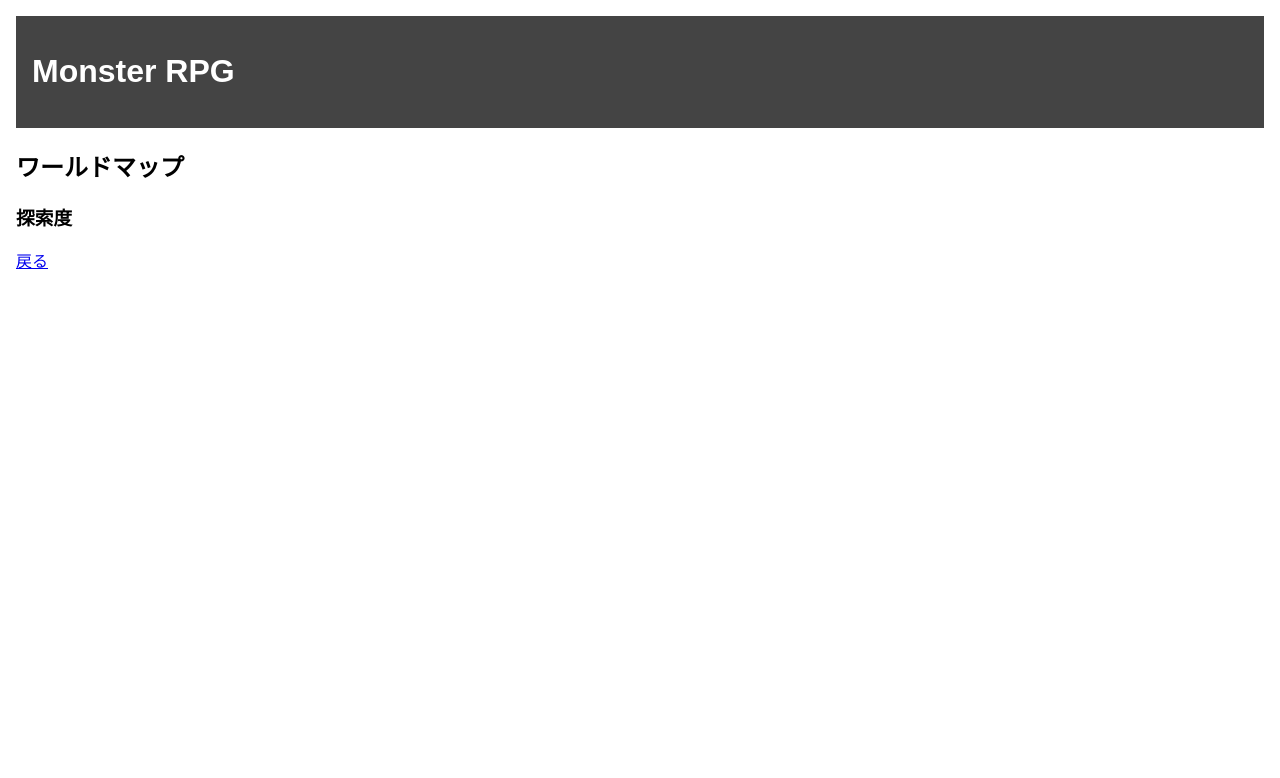
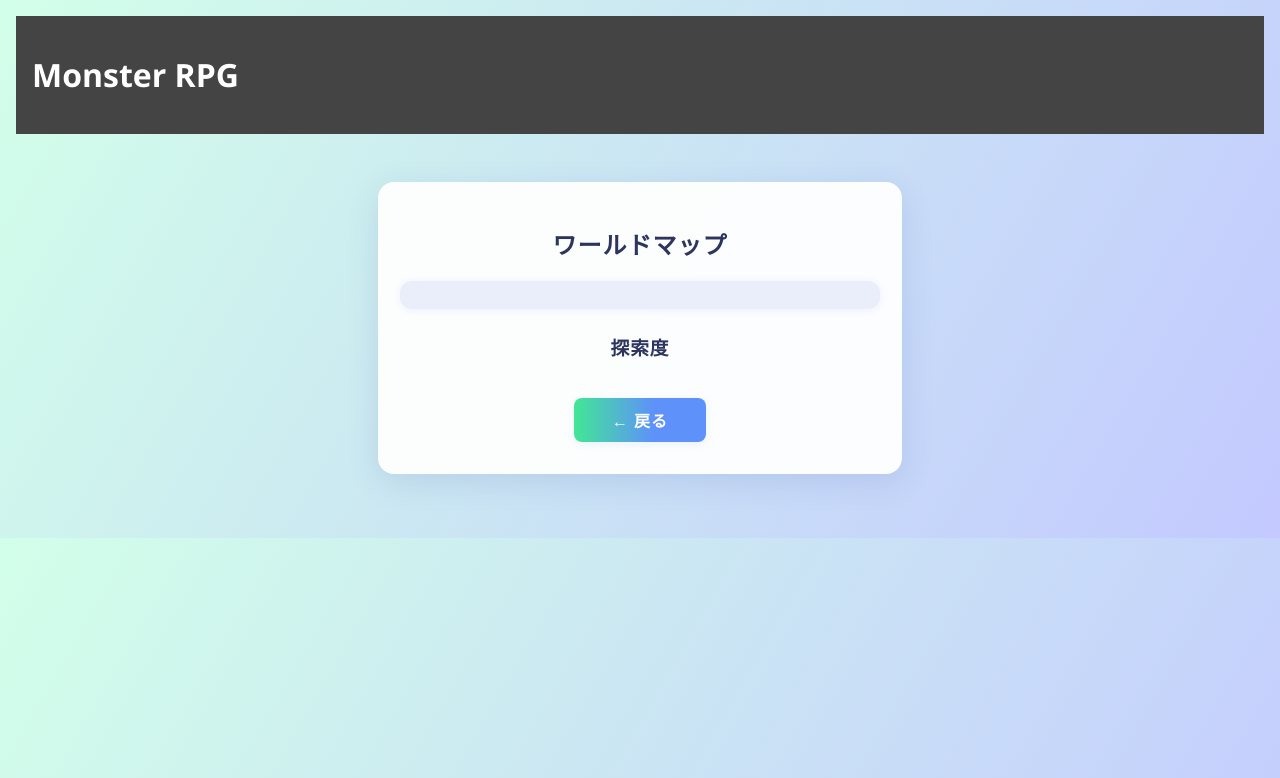
Before and after one commit to bakamarudasi/monster_rpg_project, a Flask app: template templates/map.html in a window 1280 px wide. Shown: the top 778 px of the page. Run offline with Flask 3, Linux system fonts and the light colour scheme; the template is opened without the code that fills it, so the values that code supplies are empty.

Commit message:
Update map.html

```diff
--- a/templates/map.html
+++ b/templates/map.html
@@ -1,12 +1,117 @@
 {% extends "layout.html" %}
 {% block content %}
+<div class="map-container">
   <h2>ワールドマップ</h2>
+  <div class="map-overview">
     <pre>{{ overview }}</pre>
+  </div>
   <h3>探索度</h3>
-<ul>
+  <ul class="progress-list">
     {% for loc_id, val in progress.items() %}
-  <li>{{ locations[loc_id].name }}: {{ val }}%</li>
+      <li>
+        <span class="loc-name">{{ locations[loc_id].name }}</span>
+        <div class="progress-bar">
+          <div class="progress-fill" style="width: {{ val }}%"></div>
+        </div>
+        <span class="progress-percent">{{ val }}%</span>
+      </li>
     {% endfor %}
   </ul>
-<a href="{{ url_for('play', user_id=user_id) }}">戻る</a>
+  <a class="back-btn" href="{{ url_for('play', user_id=user_id) }}">← 戻る</a>
+</div>
+<style>
+  body {
+    background: linear-gradient(120deg, #d2ffe9 0%, #c3c9ff 100%);
+    font-family: 'Segoe UI', 'Arial', sans-serif;
+  }
+  .map-container {
+    max-width: 480px;
+    margin: 48px auto;
+    background: rgba(255,255,255,0.95);
+    border-radius: 16px;
+    box-shadow: 0 8px 32px rgba(50,70,160,0.13);
+    padding: 24px 22px 32px 22px;
+    text-align: center;
+  }
+  .map-overview pre {
+    font-family: "Consolas", "Menlo", monospace;
+    font-size: 1.1rem;
+    background: #e9eefa;
+    padding: 14px;
+    border-radius: 12px;
+    box-shadow: 0 1px 8px #a0a9ff2c;
+    margin-bottom: 24px;
+    margin-top: 12px;
+    overflow-x: auto;
+    text-align: left;
+  }
+  h2, h3 {
+    color: #2d355e;
+    letter-spacing: 1px;
+  }
+  .progress-list {
+    list-style: none;
+    padding: 0;
+    margin: 0 0 28px 0;
+  }
+  .progress-list li {
+    display: flex;
+    align-items: center;
+    gap: 8px;
+    margin-bottom: 18px;
+    background: #f2f5fc;
+    border-radius: 8px;
+    padding: 8px 12px;
+    box-shadow: 0 1px 6px #b5b3e626;
+  }
+  .loc-name {
+    flex: 0 0 100px;
+    font-weight: bold;
+    color: #52518f;
+    letter-spacing: .5px;
+    text-align: left;
+  }
+  .progress-bar {
+    flex: 1 1 auto;
+    background: #dde5fb;
+    border-radius: 7px;
+    height: 18px;
+    margin: 0 8px;
+    overflow: hidden;
+    box-shadow: 0 1px 3px #b5b3e615;
+    position: relative;
+  }
+  .progress-fill {
+    background: linear-gradient(90deg, #5fffc2, #5e92fa 70%);
+    height: 100%;
+    border-radius: 7px 0 0 7px;
+    transition: width .6s cubic-bezier(.22,.7,.42,1.01);
+  }
+  .progress-percent {
+    flex: 0 0 50px;
+    color: #377e6a;
+    font-weight: 500;
+    text-align: right;
+    font-variant-numeric: tabular-nums;
+  }
+  .back-btn {
+    display: inline-block;
+    margin-top: 10px;
+    padding: 10px 38px;
+    background: linear-gradient(90deg,#42e695,#5e92fa 60%);
+    color: #fff;
+    border: none;
+    border-radius: 8px;
+    font-weight: bold;
+    font-size: 1rem;
+    letter-spacing: 1px;
+    box-shadow: 0 2px 8px rgba(66,150,225,0.11);
+    text-decoration: none;
+    transition: background .22s, box-shadow .22s;
+  }
+  .back-btn:hover {
+    background: linear-gradient(90deg,#5e92fa,#42e695 60%);
+    box-shadow: 0 4px 16px rgba(66,150,225,0.19);
+  }
+</style>
 {% endblock %}
```
Lines whose indentation alone changed are shown as unchanged.
